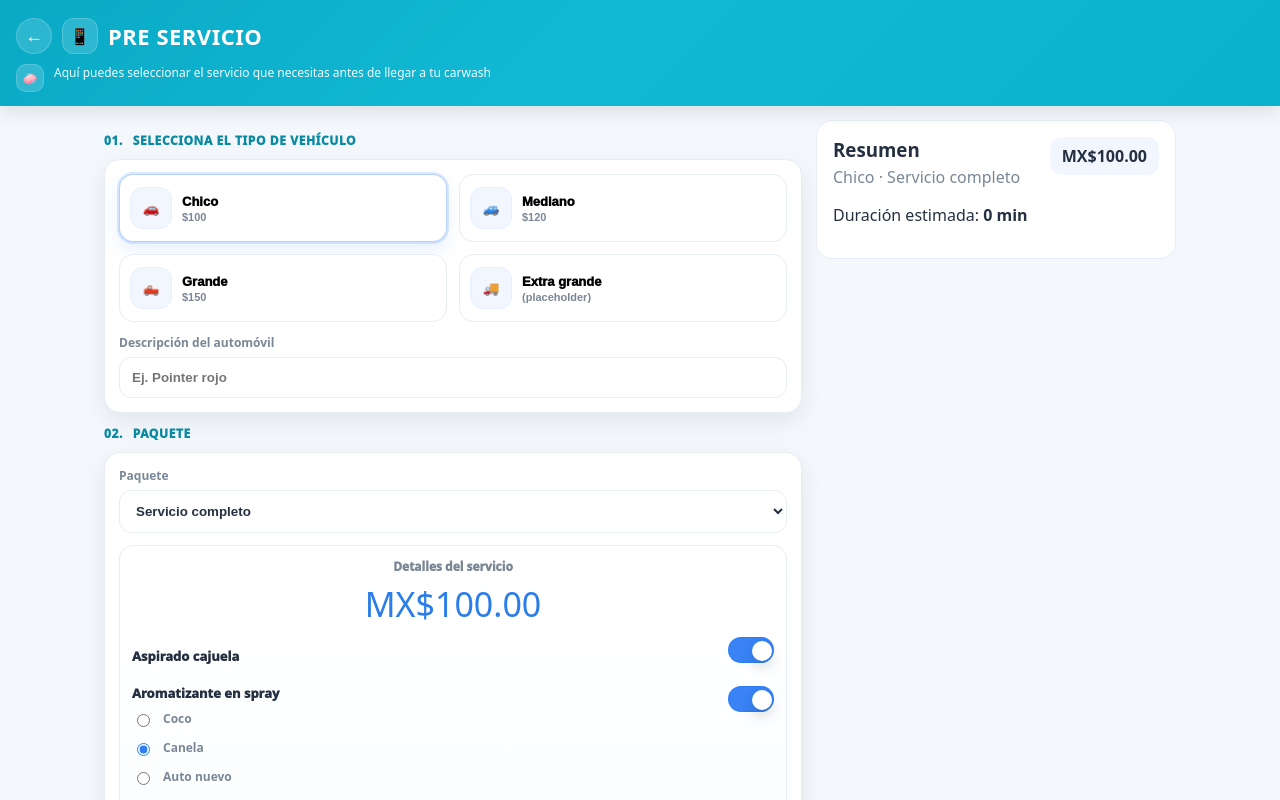
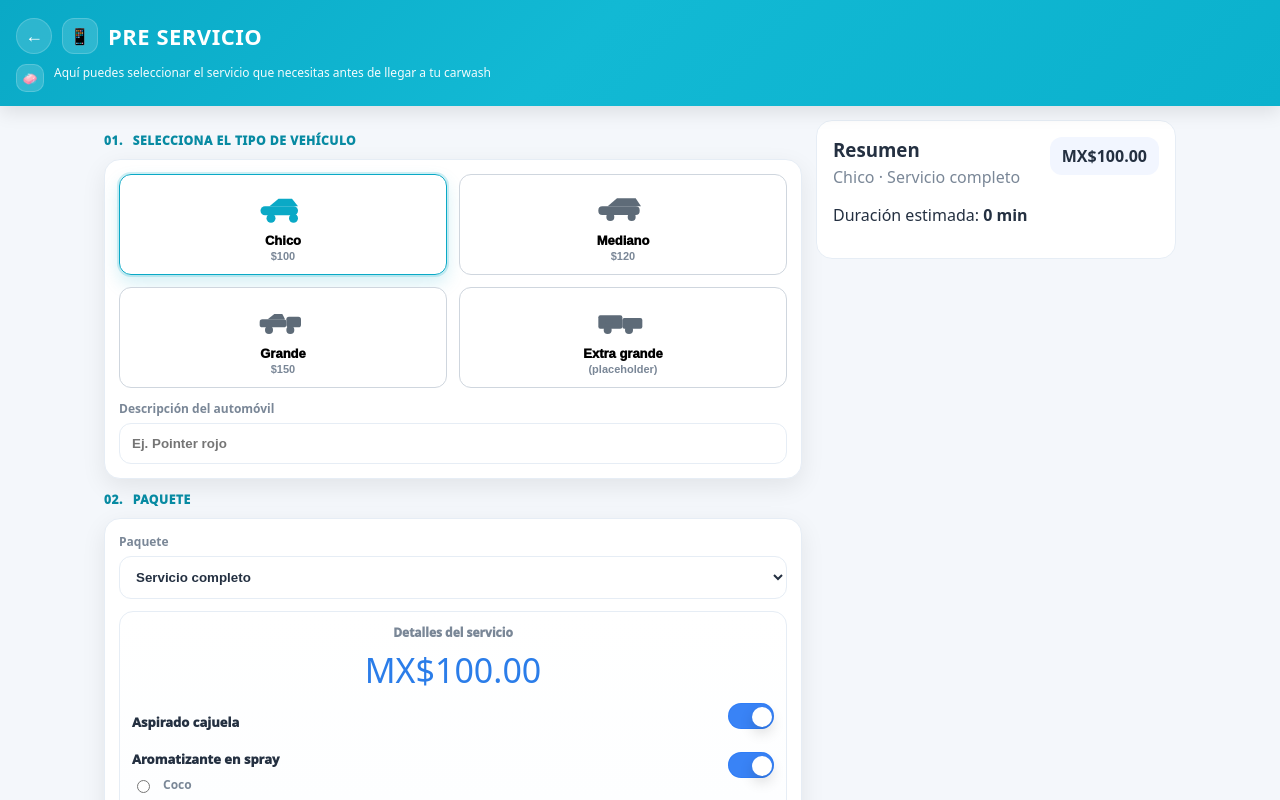
Before and after one commit to ricardodHP/GoWash, an Angular app: page / in a window 1280 px wide. Shown: the top 800 px of the page. Built offline with nearby package versions, Linux system fonts and the light colour scheme.

Commit message:
Update vehicle card styling

```diff
--- a/src/app/pre-servicio/pre-servicio.component.css
+++ b/src/app/pre-servicio/pre-servicio.component.css
@@ -21,10 +21,12 @@
 
     .card{background:#fff;border:1px solid #e6edf5;border-radius:16px;box-shadow:0 8px 24px rgba(0,0,0,.08);padding:14px}
     .grid{display:grid;grid-template-columns:1fr 1fr;gap:12px}
-    .veh{border:1px solid #e6edf5;border-radius:14px;padding:12px 10px;background:#fff;display:flex;gap:10px;align-items:center;cursor:pointer;transition:.15s ease;text-align:left}
-    .veh:hover{transform:translateY(-1px)}
-    .veh.selected{border-color:rgba(47,125,246,.35);box-shadow:0 8px 18px rgba(47,125,246,.12);outline:2px solid rgba(47,125,246,.16)}
-    .ico{width:42px;height:42px;border-radius:12px;background:#f2f7ff;border:1px solid #e8f0ff;display:grid;place-items:center;flex:0 0 auto}
+    .veh{border:1px solid #cfd6de;border-radius:12px;padding:12px 8px;background:#fff;display:flex;flex-direction:column;gap:6px;align-items:center;justify-content:center;cursor:pointer;transition:.15s ease;text-align:center;min-height:96px}
+    .veh:hover{transform:translateY(-1px);box-shadow:0 6px 12px rgba(0,0,0,.06)}
+    .veh.selected{border-color:#0aa9c6;box-shadow:0 8px 18px rgba(10,169,198,.18);outline:2px solid rgba(10,169,198,.18)}
+    .ico{width:60px;height:40px;display:grid;place-items:center;flex:0 0 auto;color:#5e6b78}
+    .ico svg{width:60px;height:40px;fill:currentColor}
+    .veh.selected .ico{color:#0aa9c6}
     .lbl{font-weight:1000;font-size:13px}
     small{display:block;color:#7a8797;font-weight:800;font-size:11px;margin-top:2px}
 
--- a/src/app/pre-servicio/pre-servicio.component.html
+++ b/src/app/pre-servicio/pre-servicio.component.html
@@ -22,24 +22,51 @@
           <div class="grid">
             <button class="veh" type="button" [class.selected]="vehicle()==='chico'" (click)="vehicle.set('chico')">
               <div class="ico">
-                <!-- Si metes imágenes, cambias el emoji por <img [src]="icons.chico" /> -->
-                🚗
+                <svg viewBox="0 0 80 50" aria-hidden="true">
+                  <rect x="10" y="24" width="50" height="12" rx="6"></rect>
+                  <polygon points="22,24 34,14 52,14 60,24"></polygon>
+                  <circle cx="24" cy="40" r="6"></circle>
+                  <circle cx="54" cy="40" r="6"></circle>
+                </svg>
               </div>
               <div><div class="lbl">Chico</div><small>$100</small></div>
             </button>
 
             <button class="veh" type="button" [class.selected]="vehicle()==='mediano'" (click)="vehicle.set('mediano')">
-              <div class="ico">🚙</div>
+              <div class="ico">
+                <svg viewBox="0 0 90 50" aria-hidden="true">
+                  <rect x="8" y="24" width="62" height="13" rx="6"></rect>
+                  <polygon points="22,24 36,12 64,12 72,24"></polygon>
+                  <circle cx="26" cy="40" r="6"></circle>
+                  <circle cx="58" cy="40" r="6"></circle>
+                </svg>
+              </div>
               <div><div class="lbl">Mediano</div><small>$120</small></div>
             </button>
 
             <button class="veh" type="button" [class.selected]="vehicle()==='grande'" (click)="vehicle.set('grande')">
-              <div class="ico">🛻</div>
+              <div class="ico">
+                <svg viewBox="0 0 90 50" aria-hidden="true">
+                  <rect x="10" y="24" width="40" height="12" rx="4"></rect>
+                  <rect x="50" y="20" width="22" height="16" rx="4"></rect>
+                  <polygon points="22,24 32,16 44,16 48,24"></polygon>
+                  <circle cx="24" cy="40" r="6"></circle>
+                  <circle cx="56" cy="40" r="6"></circle>
+                </svg>
+              </div>
               <div><div class="lbl">Grande</div><small>$150</small></div>
             </button>
 
             <button class="veh" type="button" [class.selected]="vehicle()==='extra'" (click)="vehicle.set('extra')">
-              <div class="ico">🚚</div>
+              <div class="ico">
+                <svg viewBox="0 0 90 50" aria-hidden="true">
+                  <rect x="8" y="18" width="36" height="20" rx="3"></rect>
+                  <rect x="44" y="22" width="30" height="16" rx="3"></rect>
+                  <rect x="18" y="24" width="12" height="6" rx="2" fill="currentColor"></rect>
+                  <circle cx="22" cy="40" r="6"></circle>
+                  <circle cx="54" cy="40" r="6"></circle>
+                </svg>
+              </div>
               <div><div class="lbl">Extra grande</div><small>(placeholder)</small></div>
             </button>
           </div>
```
